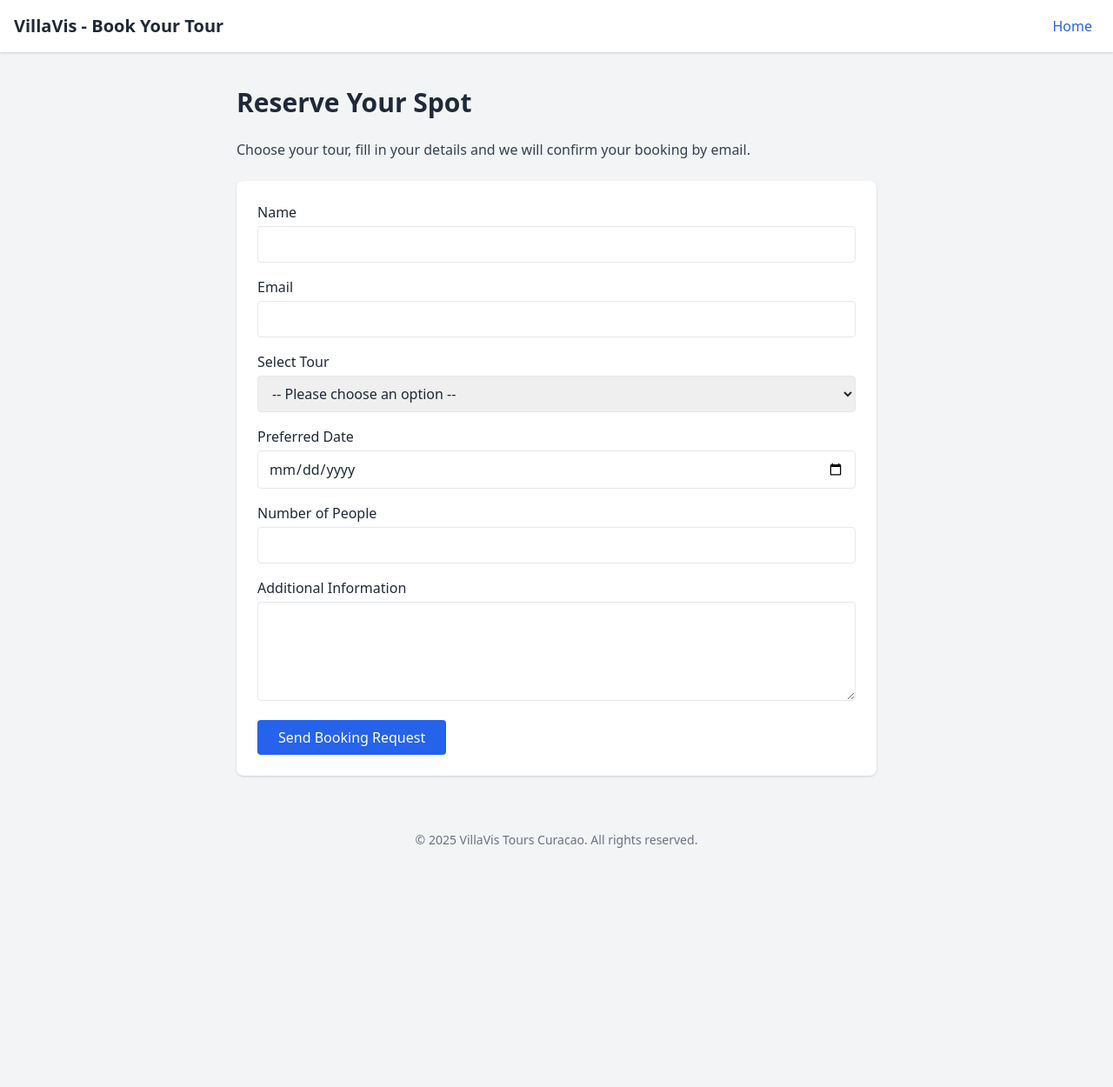
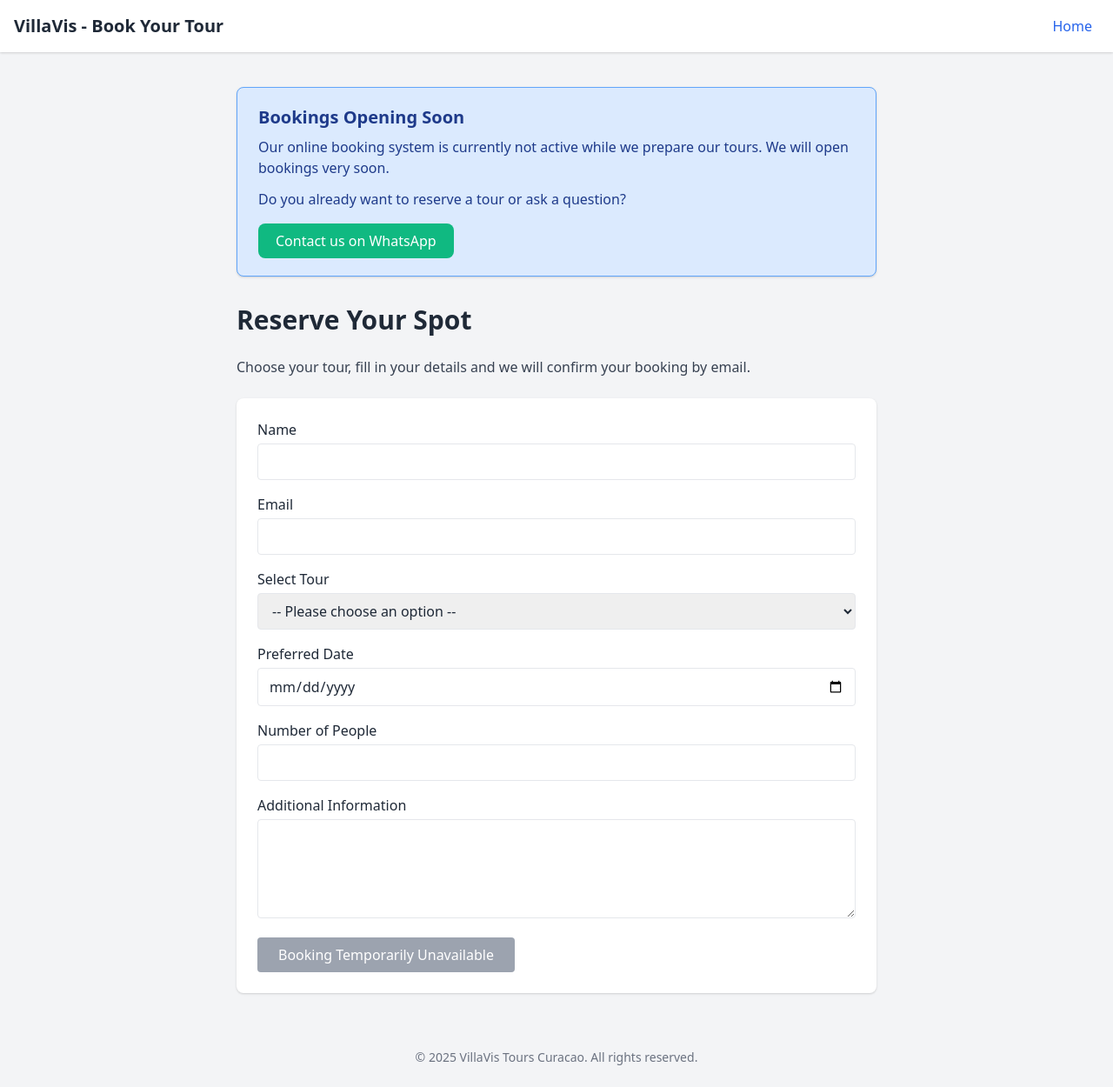
Before and after one commit to tjaracas/villavistours, a Jekyll site: the page booking.html, which Jekyll copies as it is, in a window 1280 px wide. Shown: the whole page at 87% size. Built offline with Jekyll 4.4.1, drawn with Linux system fonts in a browser that asks for light colours; before the commit the page ends 1000 px from its top, so only the background shows below that.

Commit message:
Update booking.html

```diff
--- a/booking.html
+++ b/booking.html
@@ -16,12 +16,31 @@
   </header>
 
   <main class="max-w-3xl mx-auto py-10 px-4">
+
+    <!-- BOOKING NOTICE -->
+    <div class="mb-8 bg-blue-100 border border-blue-400 text-blue-900 px-6 py-5 rounded-lg shadow">
+      <h3 class="text-xl font-semibold mb-2">Bookings Opening Soon</h3>
+      <p class="mb-3">
+        Our online booking system is currently not active while we prepare our tours.
+        We will open bookings very soon.
+      </p>
+
+      <p class="mb-4">
+        Do you already want to reserve a tour or ask a question?
+      </p>
+
+      <a href="https://wa.me/59995223135"
+         class="inline-block bg-green-500 text-white px-5 py-2 rounded-lg font-medium hover:bg-green-600">
+        Contact us on WhatsApp
+      </a>
+    </div>
+
     <h2 class="text-3xl font-semibold mb-6">Reserve Your Spot</h2>
     <p class="mb-6 text-gray-700">
       Choose your tour, fill in your details and we will confirm your booking by email.
     </p>
 
-    <form action="https://formspree.io/f/mzdjvpej" method="POST" class="bg-white p-6 rounded-lg shadow space-y-4">
+    <form id="bookingForm" action="https://formspree.io/f/mzdjvpej" method="POST" class="bg-white p-6 rounded-lg shadow space-y-4">
 
       <!-- Name -->
       <div>
@@ -65,15 +84,17 @@
       </div>
 
       <!-- Submit -->
-      <button type="submit" class="bg-blue-600 text-white px-6 py-2 rounded hover:bg-blue-700">
-        Send Booking Request
+      <button type="submit" class="bg-gray-400 text-white px-6 py-2 rounded cursor-not-allowed">
+        Booking Temporarily Unavailable
       </button>
     </form>
+
   </main>
 
   <footer class="text-center text-gray-500 text-sm py-6">
     © 2025 VillaVis Tours Curacao. All rights reserved.
   </footer>
+
   <script>
     // Auto-select tour from URL parameter
     const params = new URLSearchParams(window.location.search);
@@ -81,6 +102,13 @@
     if (tour) {
       document.getElementById('tour').value = tour;
     }
+
+    // Temporarily disable booking form
+    document.getElementById("bookingForm").addEventListener("submit", function(e){
+      e.preventDefault();
+      alert("Bookings are temporarily unavailable. Please contact us via WhatsApp.");
+    });
   </script>
+
 </body>
 </html>
```
